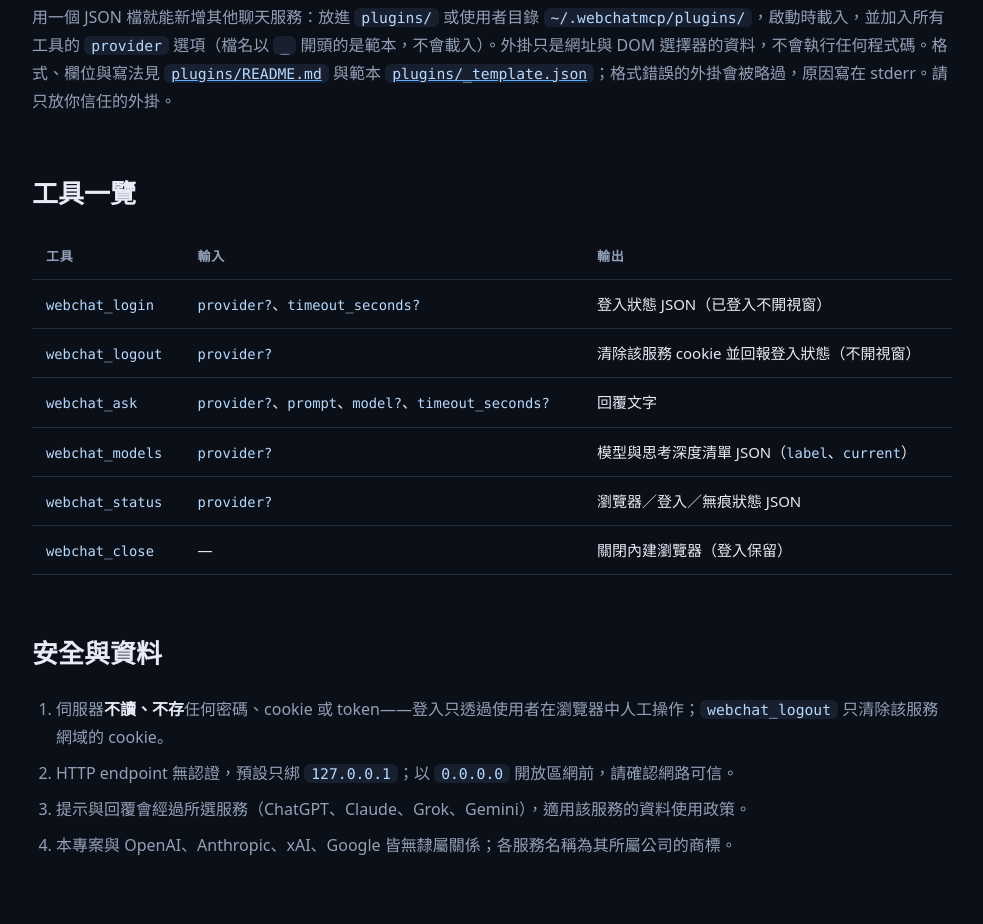
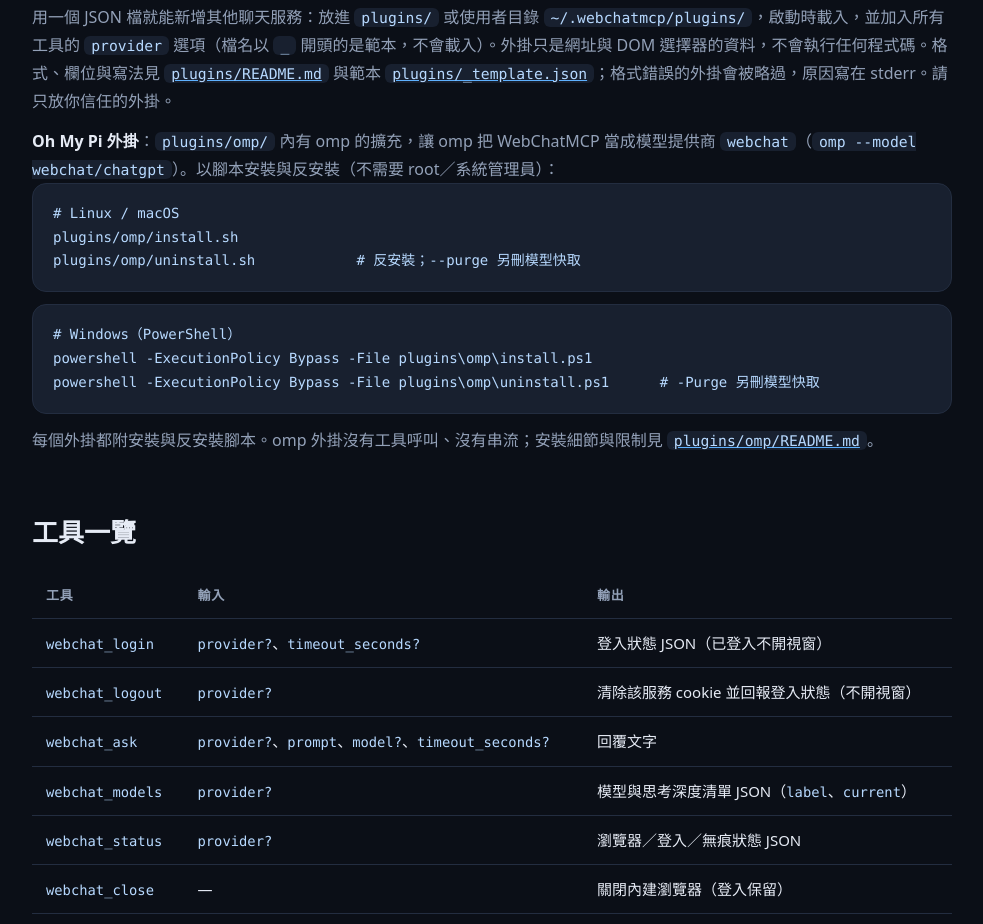
Before and after one commit to JS-PACKAGE/WebChatMCP.js, a website: page index.html in a window 1280 px wide. Shown: the part 4513-5437 px from the top of the page, without its empty margins (148-1131 px from the left). Drawn offline with Linux system fonts and the light colour scheme.

Commit message:
M2: 規範每個外掛須附安裝／反安裝腳本、README 與 index.html 須同步；文件加入 omp 外掛說明

```diff
--- a/index.html
+++ b/index.html
@@ -251,6 +251,14 @@
 
     <h3 class="sub">外掛（<code>plugins/</code>）</h3>
     <p style="color:var(--muted)">用一個 JSON 檔就能新增其他聊天服務：放進 <code>plugins/</code> 或使用者目錄 <code>~/.webchatmcp/plugins/</code>，啟動時載入，並加入所有工具的 <code>provider</code> 選項（檔名以 <code>_</code> 開頭的是範本，不會載入）。外掛只是網址與 DOM 選擇器的資料，不會執行任何程式碼。格式、欄位與寫法見 <a href="https://github.com/JS-PACKAGE/WebChatMCP.js/blob/main/plugins/README.md" style="color:var(--accent)"><code>plugins/README.md</code></a> 與範本 <a href="https://github.com/JS-PACKAGE/WebChatMCP.js/blob/main/plugins/_template.json" style="color:var(--accent)"><code>plugins/_template.json</code></a>；格式錯誤的外掛會被略過，原因寫在 stderr。請只放你信任的外掛。</p>
+    <p style="margin-top:12px; color:var(--muted)"><strong style="color:var(--text)">Oh My Pi 外掛</strong>：<code>plugins/omp/</code> 內有 omp 的擴充，讓 omp 把 WebChatMCP 當成模型提供商 <code>webchat</code>（<code>omp --model webchat/chatgpt</code>）。以腳本安裝與反安裝（不需要 root／系統管理員）：</p>
+<pre><code># Linux / macOS
+plugins/omp/install.sh
+plugins/omp/uninstall.sh            # 反安裝；--purge 另刪模型快取</code></pre>
+<pre><code># Windows（PowerShell）
+powershell -ExecutionPolicy Bypass -File plugins\omp\install.ps1
+powershell -ExecutionPolicy Bypass -File plugins\omp\uninstall.ps1      # -Purge 另刪模型快取</code></pre>
+    <p style="margin-top:12px; color:var(--muted)">每個外掛都附安裝與反安裝腳本。omp 外掛沒有工具呼叫、沒有串流；安裝細節與限制見 <a href="https://github.com/JS-PACKAGE/WebChatMCP.js/blob/main/plugins/omp/README.md" style="color:var(--accent)"><code>plugins/omp/README.md</code></a>。</p>
   </section>
 
   <section>
```
Also changed, not shown: AGENTS.md (+4 -0 lines), README.md, plugins/README.md.
